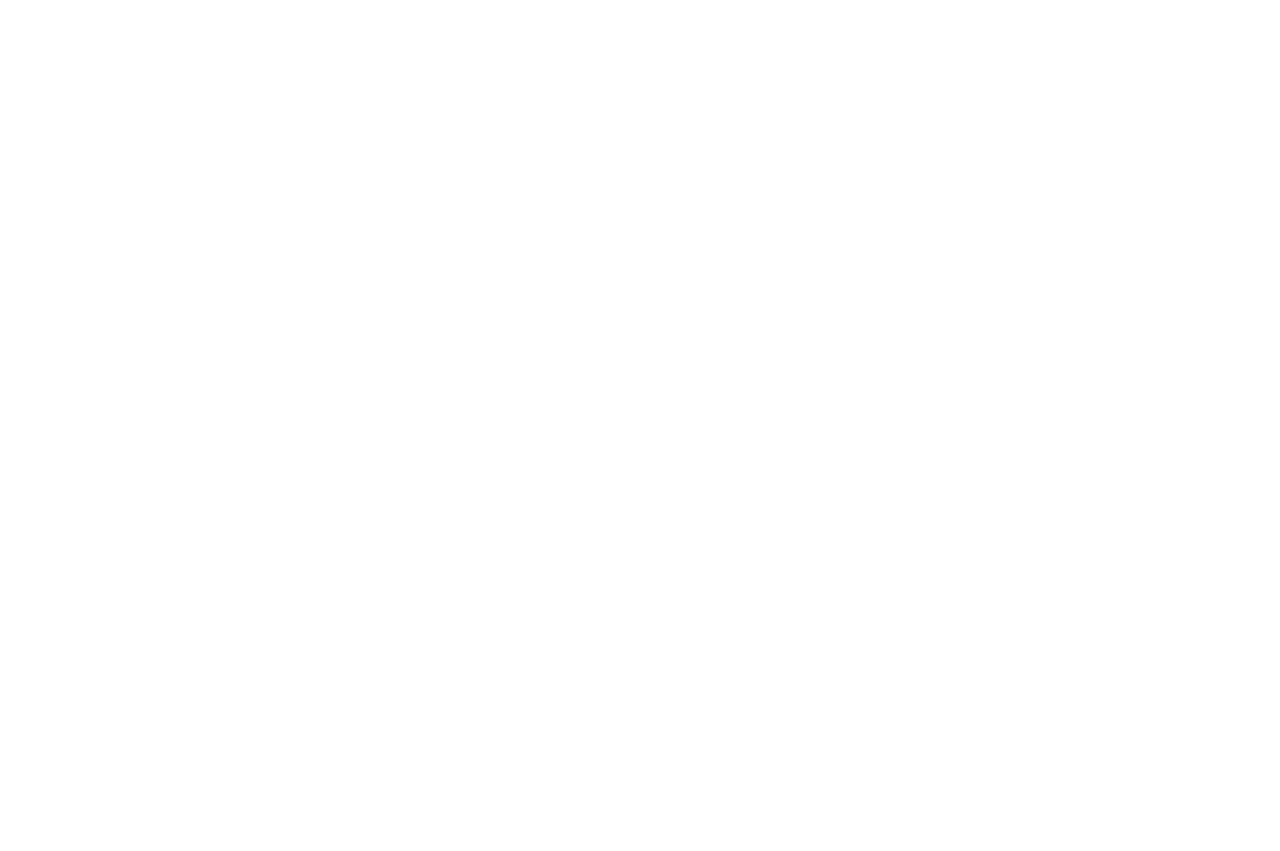
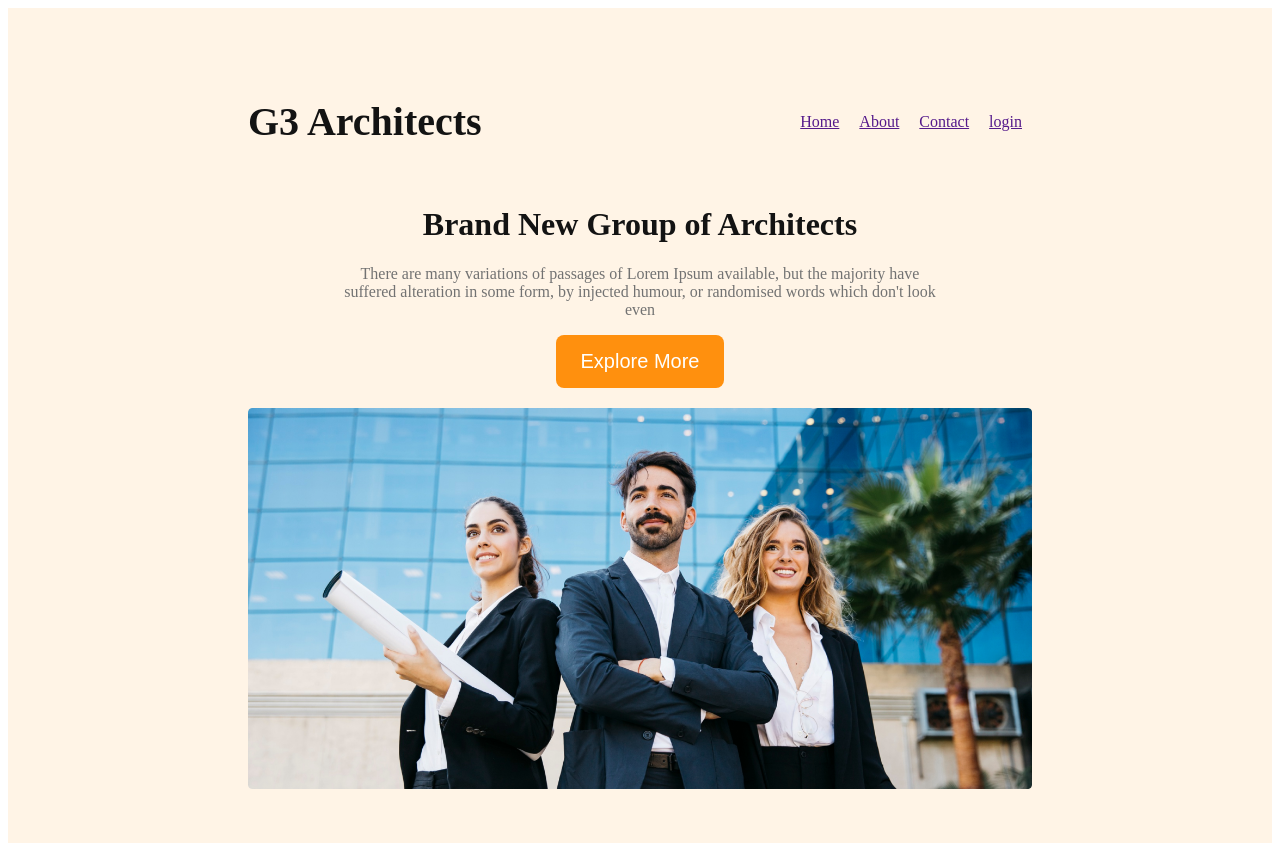
Before and after one commit to SadiaIT21062/g3-arch, a plain HTML site: page index.html in a window 1280 px wide. Before the commit the page ends 800 px from the top, so only its background shows below. Drawn offline with Linux system fonts and the light colour scheme.

Commit message:
header section

```diff
--- a/index.html
+++ b/index.html
@@ -7,6 +7,33 @@
     <link rel="stylesheet" href="styles/arch.css">
 </head>
 <body>
+    <header>
+          <nav>
+             <h3 class="nav-title">G3 Architects</h3>
+             <ul>
+                <li><a href="">Home</a></li>
+                <li><a href="">About</a></li>
+                <li><a href="">Contact</a></li>
+                <li><a href="">login</a></li>
+             </ul>
+          </nav>
+          <div class="banner">
+              <div class="banner-content">
+                <h1 class="banner-title">Brand New Group of Architects</h1>
+                 <p class="banner-description">There are many variations of passages of Lorem Ipsum available, but the majority have suffered alteration in some form, by injected humour, or randomised words which don't look even</p>
+                 <button class="btn-primary">Explore More</button>
+              </div>
+              <img src="images/banner.png" alt="">
+          </div>
+    </header>
 
+    <main>
+
+    </main>
+
+    <footer>
+
+
+    </footer>
 </body>
 </html>
--- a/styles/arch.css
+++ b/styles/arch.css
@@ -0,0 +1,71 @@
+/* header styles */
+header{
+    background: rgba(255, 144, 14, 0.10);
+    padding: 50px 240px;
+}
+nav{
+    display:flex;
+    justify-content:space-between;
+    align-items:center;
+}
+.nav-title{
+   font-size:2.5rem;
+   font-weight: 700;
+   color: #131313;
+}
+nav ul{
+    display:flex;
+}
+nav li{
+    list-style: none;
+    margin: 10px;
+
+}
+/* banner-styles */
+.banner-content{
+    max-width:600px;
+    text-align:center;
+    margin:0 auto;
+}
+.banner-title{
+    font-size:4 rem;
+    color: #131313;
+    font-weight: 700;
+
+}
+.banner-description{
+    color: var(--Dark-03, #727272);
+
+}
+.btn-primary{
+    border-radius: 8px;
+    color:#FFF;
+    font-size: 1.25rem;;
+    background: #FF900E;
+    padding:15px 25px;
+    cursor:pointer;
+    border:0;
+}
+.banner img{
+    margin-top:20px;
+    width:100%;
+}
+/* responsive media queries */
+/* mobile devices*/
+@media screen and (max-width:576px){
+    header{
+        padding:20px;
+    }
+    nav{
+        flex-direction:column;
+    }
+}
+/* medium devices */
+@media screen and (min-width:576px) and (max-width:960px){
+    header{
+        padding:50px;
+    }
+    nav{
+        flex-direction:column;
+    }
+}
```
